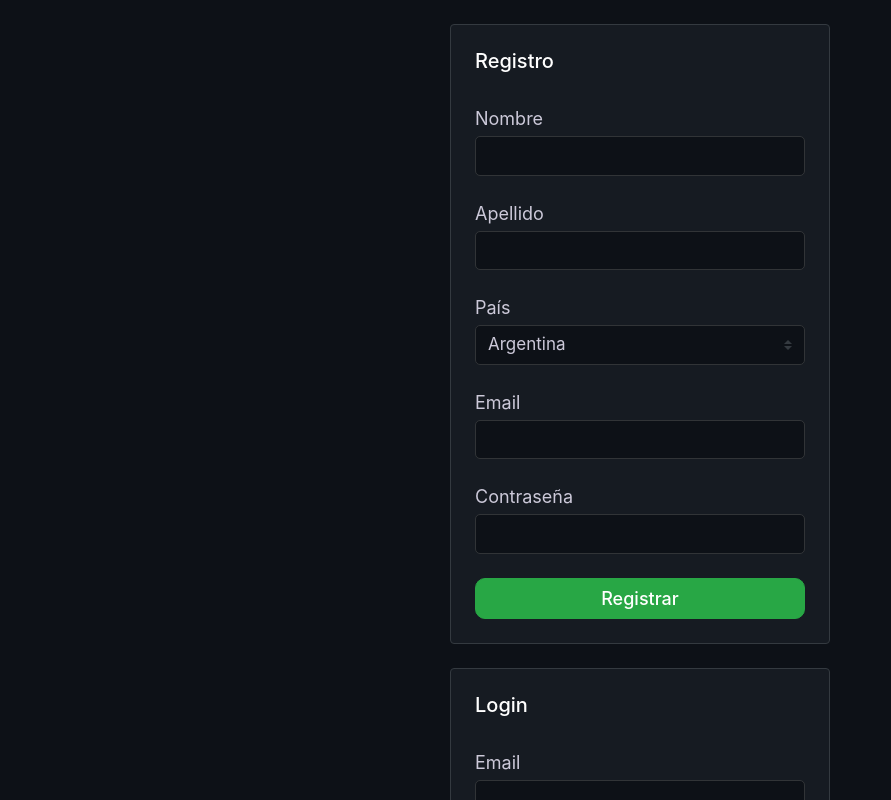
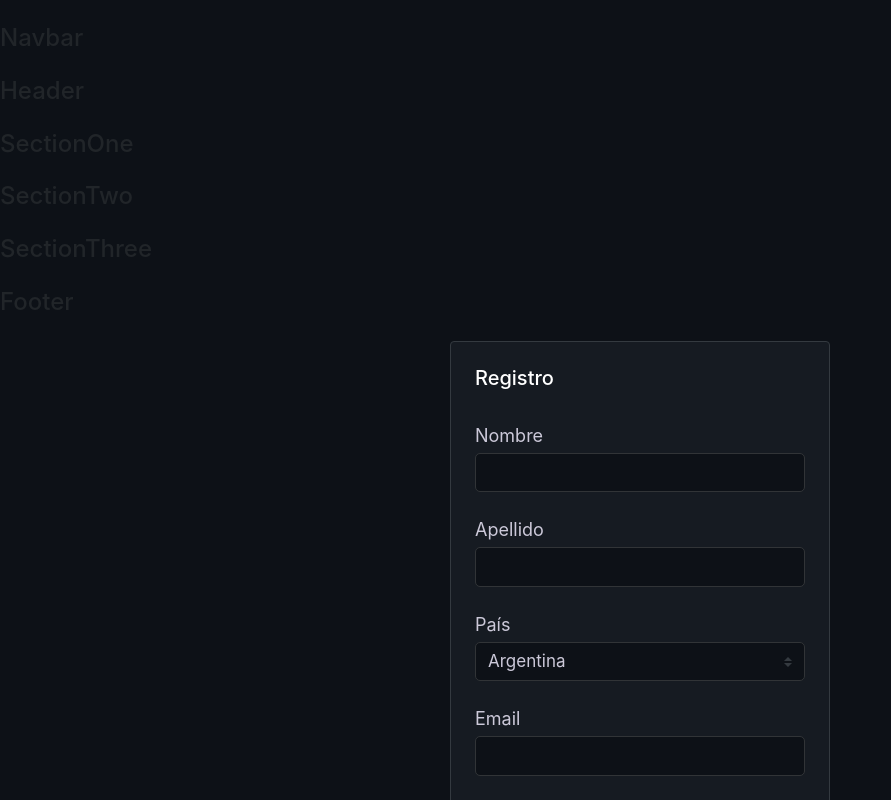
Before and after one commit to ezequielpato/ale-plataforma-cryptos, a Next.js app: page / in a window 1280 px wide. Shown: the top 800 px of the page, without its empty margins (0-891 px from the left). Built offline with nearby package versions, Linux system fonts and the light colour scheme.

Commit message:
Se inicio con página principal, Se crean componentes primarios y secciones, Se estila Login

```diff
--- /dev/null
+++ b/componentes/Footer.js
@@ -0,0 +1,9 @@
+const Footer = () => {
+	return (
+		<div className='mt-4'>
+			<h4>Footer</h4>
+		</div>
+	);
+};
+
+export default Footer;
--- /dev/null
+++ b/componentes/Header.js
@@ -0,0 +1,9 @@
+const Header = () => {
+	return (
+		<div className='mt-4'>
+			<h4>Header</h4>
+		</div>
+	);
+};
+
+export default Header;
--- /dev/null
+++ b/componentes/Navbar.js
@@ -0,0 +1,9 @@
+const Navbar = () => {
+	return (
+		<div className='mt-4'>
+			<h4>Navbar</h4>
+		</div>
+	);
+};
+
+export default Navbar;
--- /dev/null
+++ b/componentes/SectionOne.js
@@ -0,0 +1,9 @@
+const SectionOne = () => {
+	return (
+		<div className='mt-4'>
+			<h4>SectionOne</h4>
+		</div>
+	);
+};
+
+export default SectionOne;
--- /dev/null
+++ b/componentes/SectionThree.js
@@ -0,0 +1,9 @@
+const SectionThree = () => {
+	return (
+		<div className='mt-4'>
+			<h4>SectionThree</h4>
+		</div>
+	);
+};
+
+export default SectionThree;
--- /dev/null
+++ b/componentes/SectionTwo.js
@@ -0,0 +1,9 @@
+const SectionTwo = () => {
+	return (
+		<div className='mt-4'>
+			<h4>SectionTwo</h4>
+		</div>
+	);
+};
+
+export default SectionTwo;
--- a/componentes/formularios/login.js
+++ b/componentes/formularios/login.js
@@ -98,7 +98,7 @@ const Login = () => {
 						className='btn btn-primary btn-block js-sign-in-button mt-4 animate__animated animate__fadeInUp'
 						style={{ borderRadius: 10, fontWeight: 500, fontSize: '18px' }}
 					>
-						Registrar
+						Ingresar
 					</Button>
 				</Form>
 			</Row>
--- a/pages/index.js
+++ b/pages/index.js
@@ -1,13 +1,28 @@
-import Login from '../componentes/formularios/login';
-import Register from '../componentes/formularios/register';
-
-import styles from '../styles/Home.module.css';
+// import Header from '../componentes/Header';
+import Navbar from '../componentes/Navbar';
+import Header from '../componentes/Header';
+import SectionOne from '../componentes/SectionOne';
+import SectionTwo from '../componentes/SectionTwo';
+import SectionThree from '../componentes/SectionThree';
+import Login from '../componentes/formularios/Login';
+import Register from '../componentes/formularios/Register';
+import Footer from '../componentes/Footer';
 
 export default function Home() {
 	return (
-		<div className={styles.container}>
+		<>
+			{/** Header Component */}
+			<Navbar />
+			<Header />
+			<SectionOne />
+			<SectionTwo />
+			<SectionThree />
+			<Footer />
+
+			{/* <Header /> */}
+			{/** Register and Login Components */}
 			<Register />
 			<Login />
-		</div>
+		</>
 	);
 }
```
Also changed, not shown: 1 other file (tests, documents, lock files or other folders).
